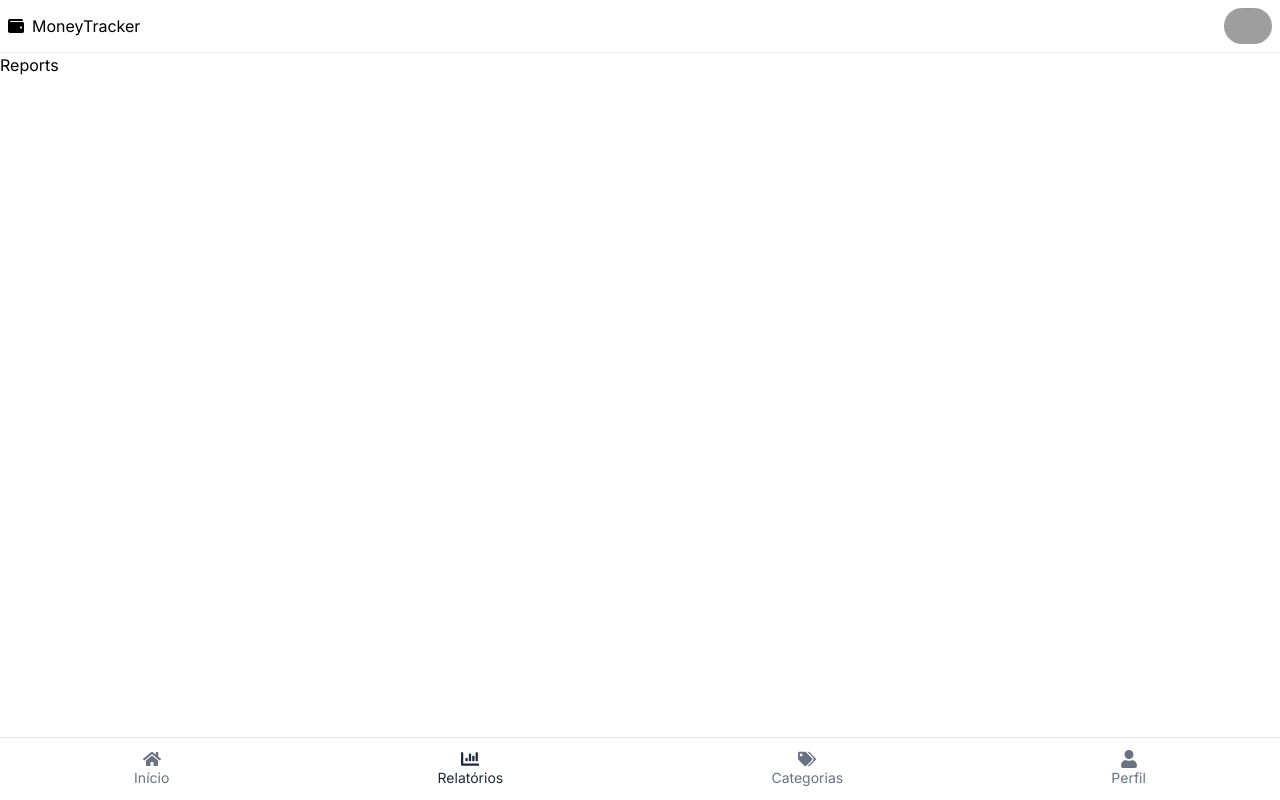
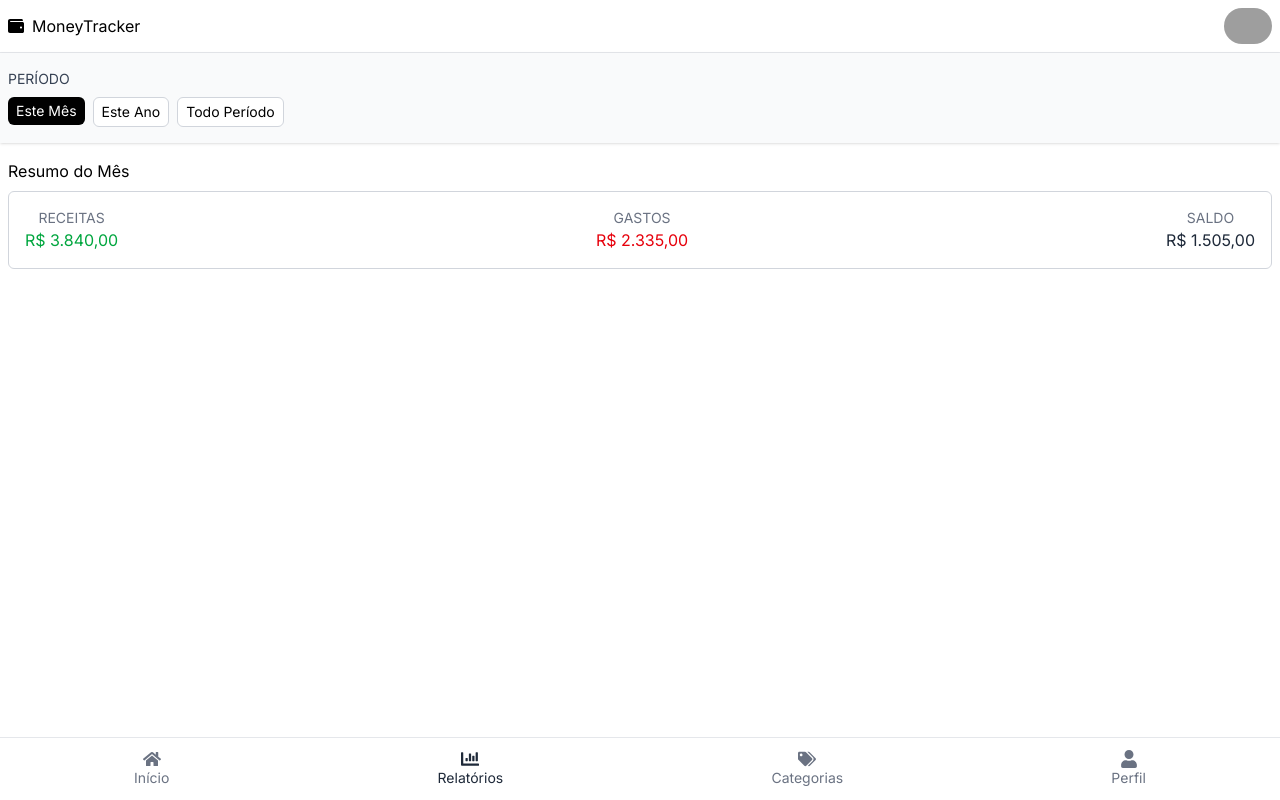
Before and after one commit to lucasgabriellanarosa/MoneyTracker, a React (Vite) app: page /reports in a window 1280 px wide. Built offline with nearby package versions, Linux system fonts and the light colour scheme; grey boxes are pictures that could not be loaded.

Commit message:
starting: reports page

```diff
--- a/src/pages/Reports/Reports.tsx
+++ b/src/pages/Reports/Reports.tsx
@@ -1,6 +1,47 @@
 function Reports() {
   return (
-    <div>Reports</div>
+    <>
+      <aside className='flex flex-col justify-center items-center gap-2 bg-gray-50 shadow-sm py-4 px-2'>
+        <h2 className="w-full uppercase text-sm text-gray-700">Período</h2>
+        <ul className="w-full flex flex-row gap-2 text-sm">
+          <li>
+            <button className="bg-black text-white py-1 px-2 rounded-md">Este Mês</button>
+          </li>
+          <li>
+            <button className="py-1 px-2 bg-white border border-gray-300 rounded-md">Este Ano</button>
+          </li>
+          <li>
+            <button className="py-1 px-2 bg-white border border-gray-300 rounded-md">Todo Período</button>
+          </li>
+        </ul>
+      </aside>
+
+      <section className='flex flex-col px-2 py-4 gap-6'>
+
+        <div className="flex flex-col gap-2">
+          <h2>Resumo do Mês</h2>
+          <div className="flex flex-row border border-gray-300 rounded-md justify-between p-4">
+
+            <div className="flex flex-col justify-center items-center">
+              <span className="text-sm uppercase text-gray-500 ">Receitas</span>
+              <span className="text-green-600">R$ 3.840,00</span>
+            </div>
+
+            <div className="flex flex-col justify-center items-center">
+              <span className="text-sm uppercase text-gray-500 ">Gastos</span>
+              <span className="text-red-600">R$ 2.335,00</span>
+            </div>
+
+            <div className="flex flex-col justify-center items-center">
+              <span className="text-sm uppercase text-gray-500 ">Saldo</span>
+              <span className="text-gray-800">R$ 1.505,00</span>
+            </div>
+
+          </div>
+        </div>
+
+      </section>
+    </>
   )
 }
 
```
